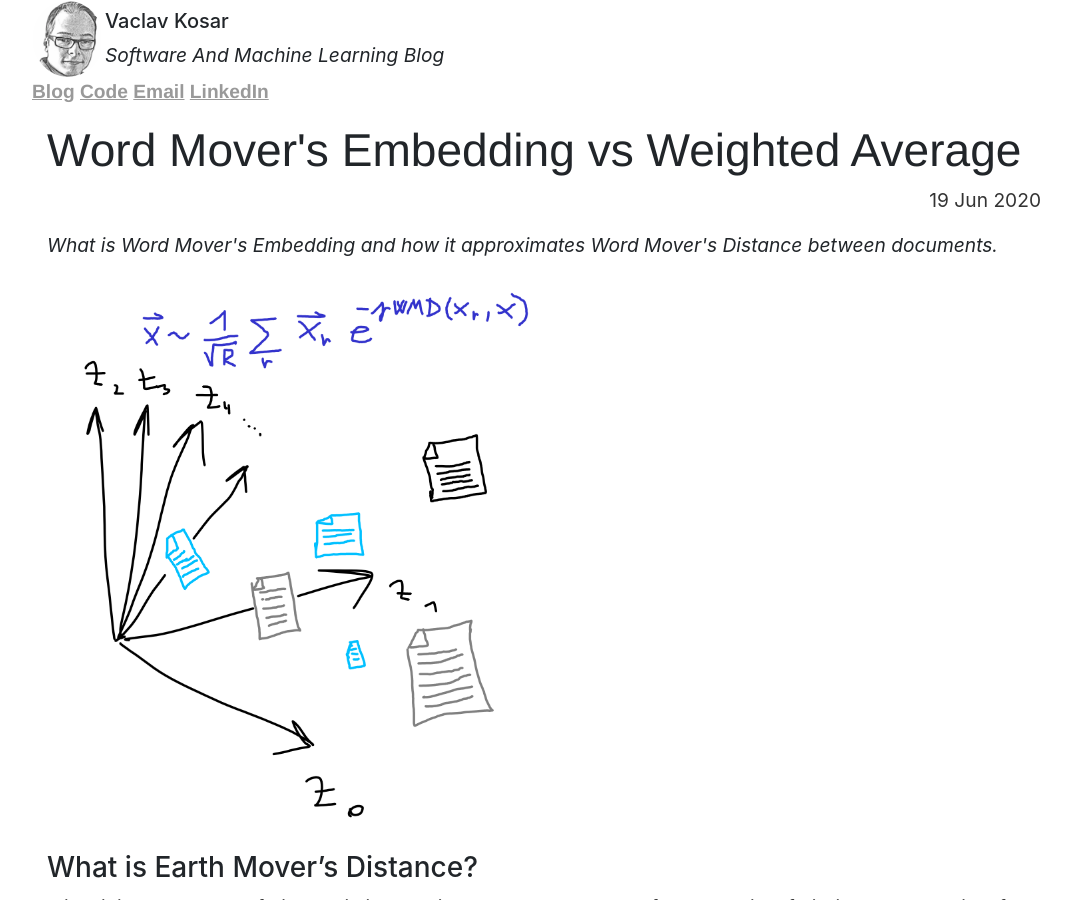
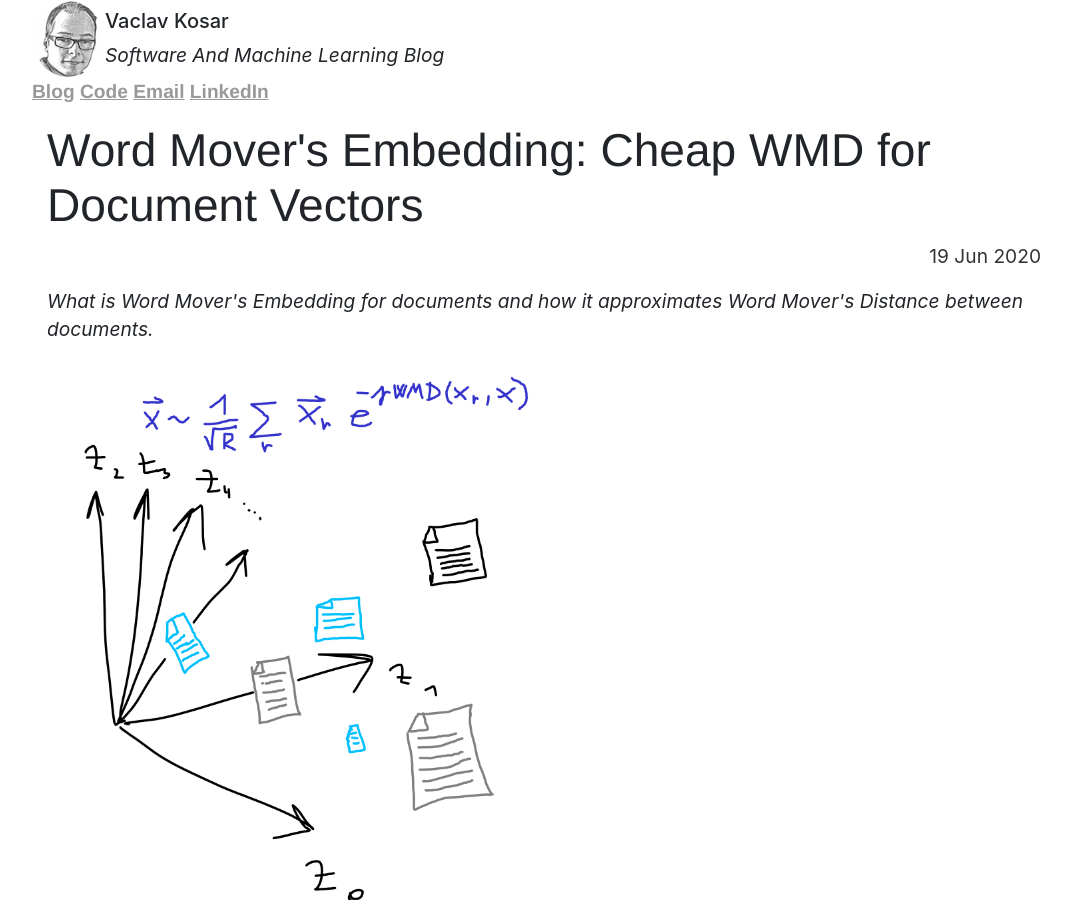
Before and after one commit to vackosar/vackosar.github.io, a Jekyll site: the page built from _posts/2020-08-09-Word-Movers-Embedding.md, in a window 1280 px wide and 900 px high. Shown: the whole window, without its empty margins (96-1167 px from the left). Built offline with Jekyll 4.4.1, drawn with Linux system fonts in a browser that asks for light colours; nearby versions of some CDN libraries; library files that are not in the unit come from our copies; comment, search, counter and statistics services are not loaded.

Commit message:
update title

```diff
--- a/_posts/2020-08-09-Word-Movers-Embedding.md
+++ b/_posts/2020-08-09-Word-Movers-Embedding.md
@@ -1,9 +1,9 @@
 ---
 layout: post
-title: "Word Mover's Embedding vs Weighted Average"
+title: "Word Mover's Embedding: Cheap WMD for Document Vectors"
 date: 2020-06-19
 categories: ml
-description: What is Word Mover's Embedding and how it approximates Word Mover's Distance between documents.
+description: What is Word Mover's Embedding for documents and how it approximates Word Mover's Distance between documents.
 image: /images/word-movers-embedding.png
 permalink: /:categories/:title
 ---
```
